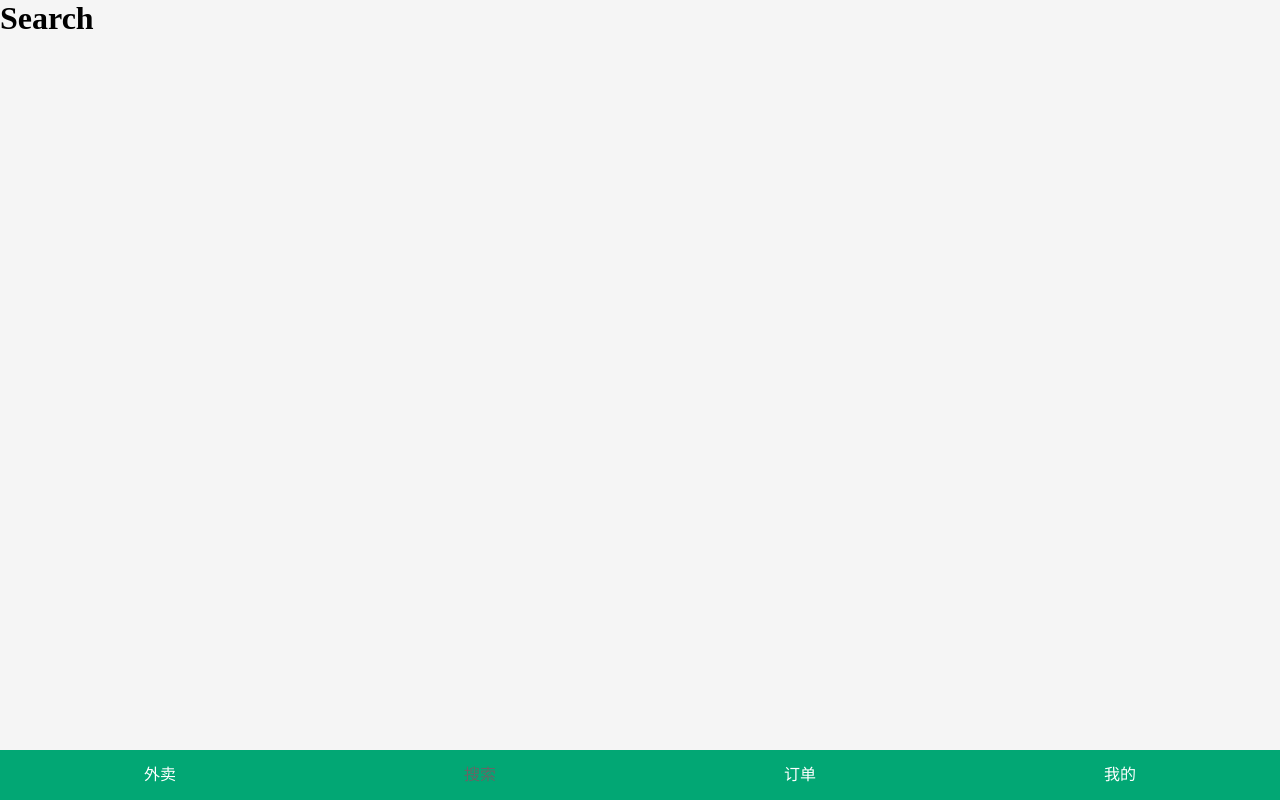
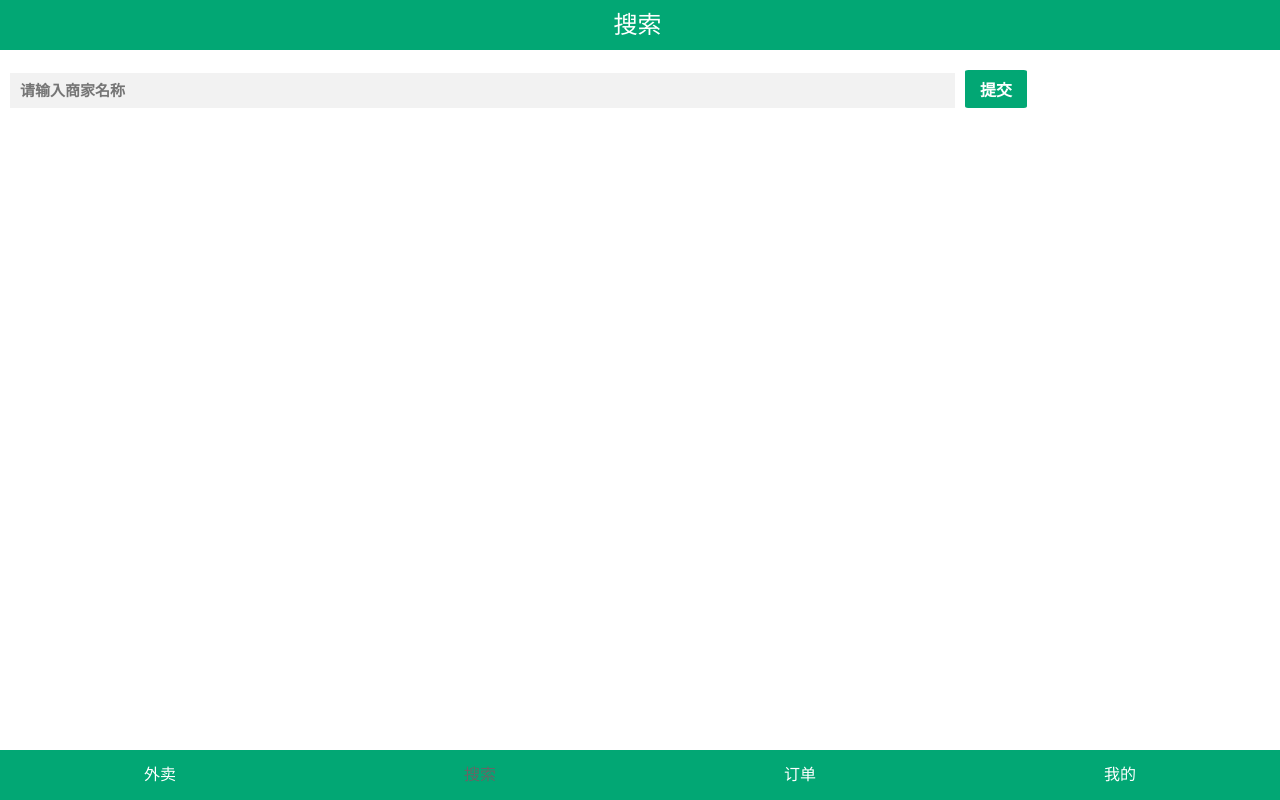
Before and after one commit to wangminz/test, a Vue app: page /#/search in a window 1280 px wide. Built offline with nearby package versions, Linux system fonts and the light colour scheme.

Commit message:
搜索模块页面

```diff
--- a/src/App.vue
+++ b/src/App.vue
@@ -13,7 +13,7 @@
 	}
 	html,
 	body {
-		background-color: #f5f5f5;
+		background-color: #fff;
 	}
 </style>
 
--- a/src/views/Search.vue
+++ b/src/views/Search.vue
@@ -1,5 +1,45 @@
 <template>
   <div>
-    <h1>Search</h1>
+    <Header title="搜索 "></Header>
+    <div class="search">
+      <input type="search" placeholder="请输入商家名称"/>
+      <button>提交</button>
+    </div>
+
   </div>
 </template>
+
+<style type="text/css" lang="scss">
+.search {
+  padding: 20px 10px;
+  input {
+    padding: 17px 10px;
+    background-color: #F2F2F2;
+    font-size: 15px;
+    font-weight: bold;
+    border:none;
+    outline: none;
+    height: 35px;
+    width: 75%;
+  }
+ button {
+   background-color: #02A774;
+   border: none;
+   color: white;
+   font-size: 16px;
+   font-weight: bold;
+   padding: 7px 15px;
+   border-radius: 5%;
+   margin-left: 10px;
+ }
+}
+</style>
+
+<script type="text/javascript">
+import Header from '../components/Header';
+	// 组件
+	export default {
+		// 注册组件
+		components: { Header }
+	}
+</script>
```
Also changed, not shown: src/main.js (+7 -0 lines).
